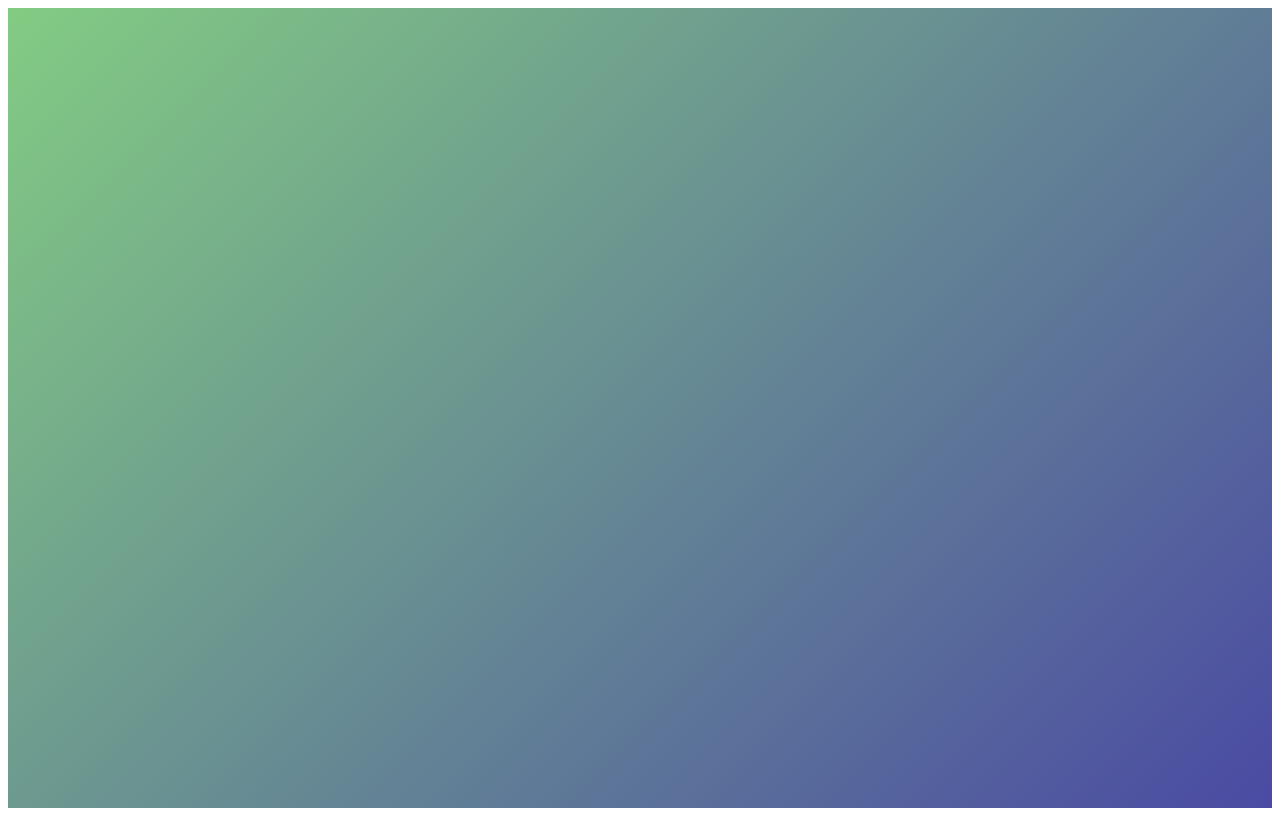
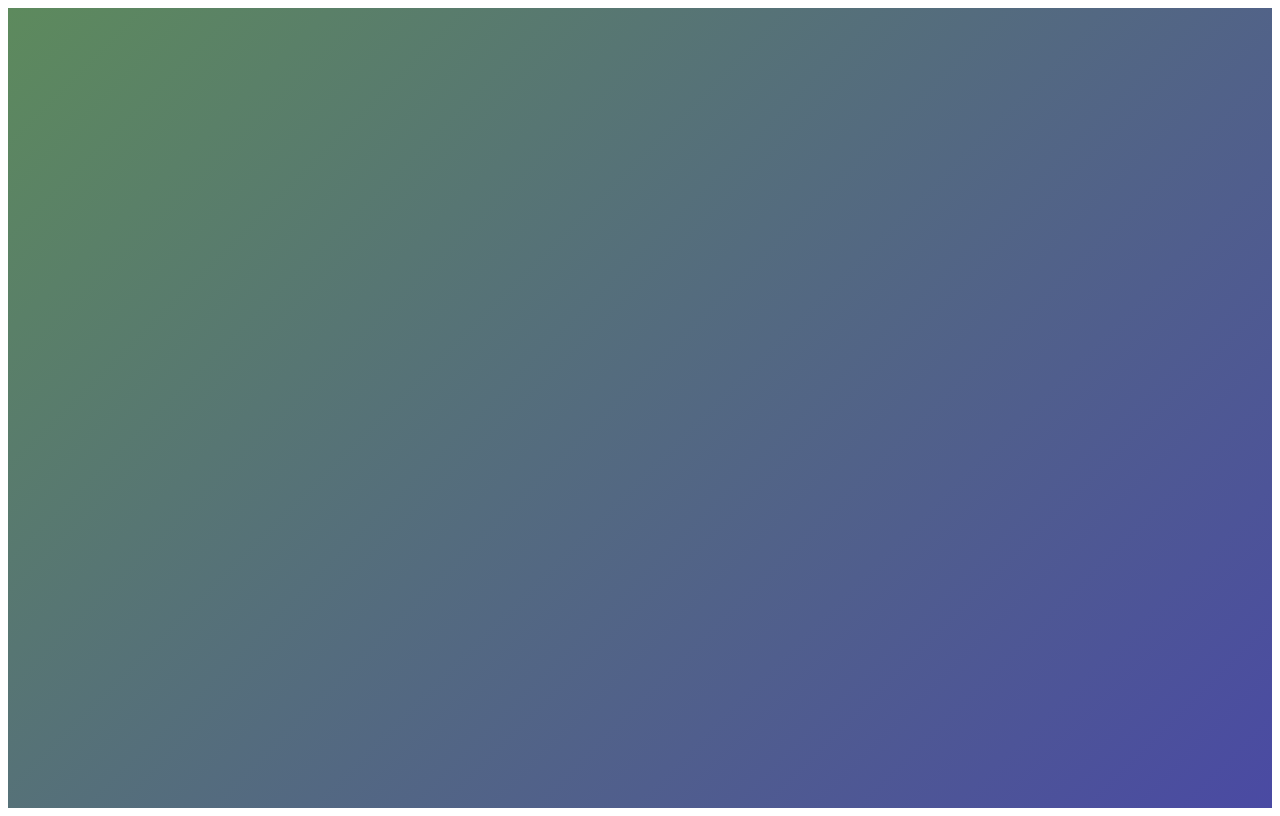
Before and after one commit to marshaweru/profile-card, a plain HTML site: page index.html in a window 1280 px wide. Drawn offline with Linux system fonts and the light colour scheme.

Commit message:
Change background color

```diff
--- a/css/style.css
+++ b/css/style.css
@@ -8,7 +8,7 @@
 /*styling for container*/
 .container{
     min-height: 100vh;
-    background: linear-gradient(135deg, rgb(131, 204, 131), rgb(74, 74, 163));
+    background: linear-gradient(135deg, rgb(93, 138, 93), rgb(74, 74, 163));
     width: 100%;
     padding: 10px;
 }
```
